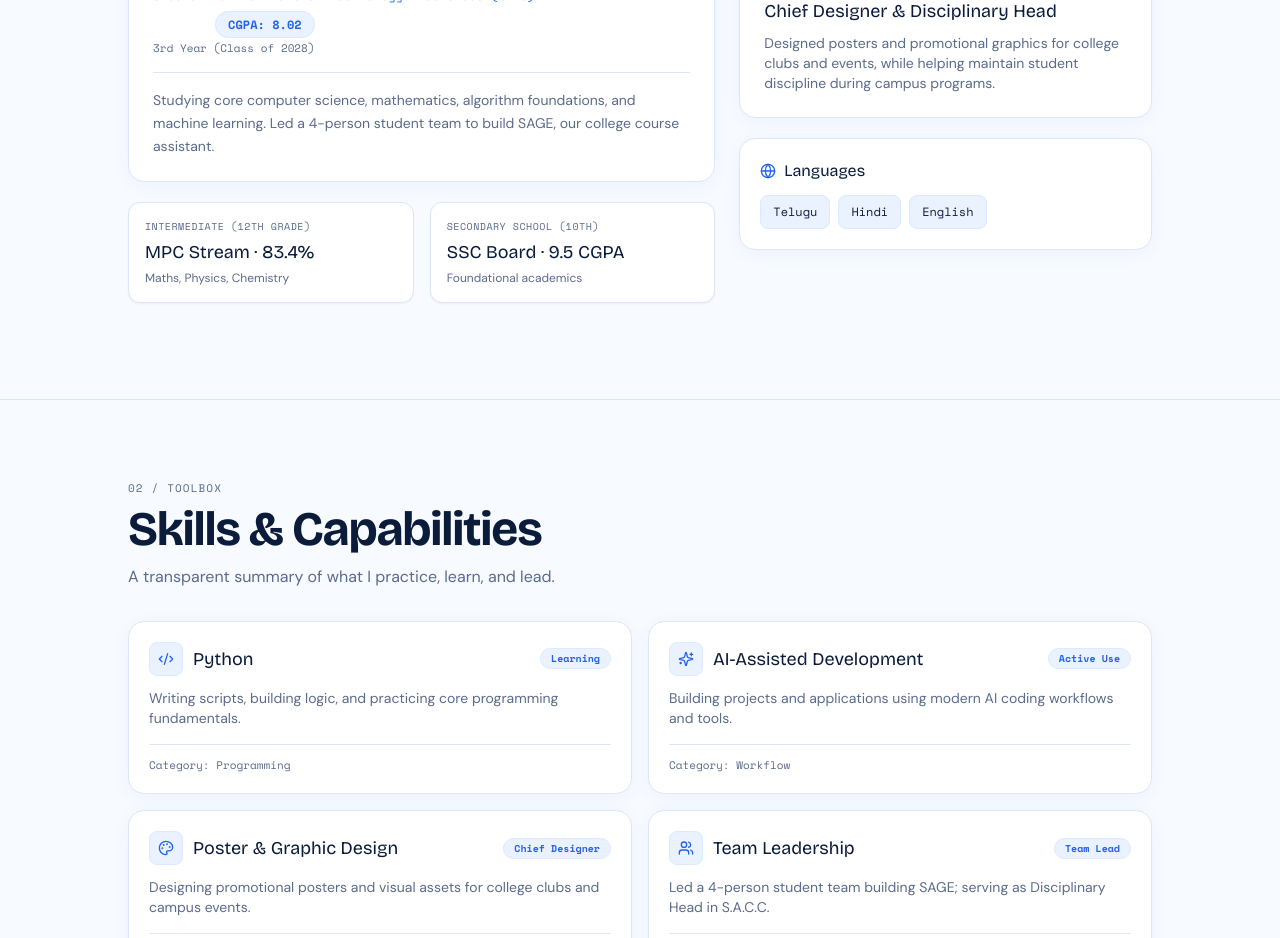
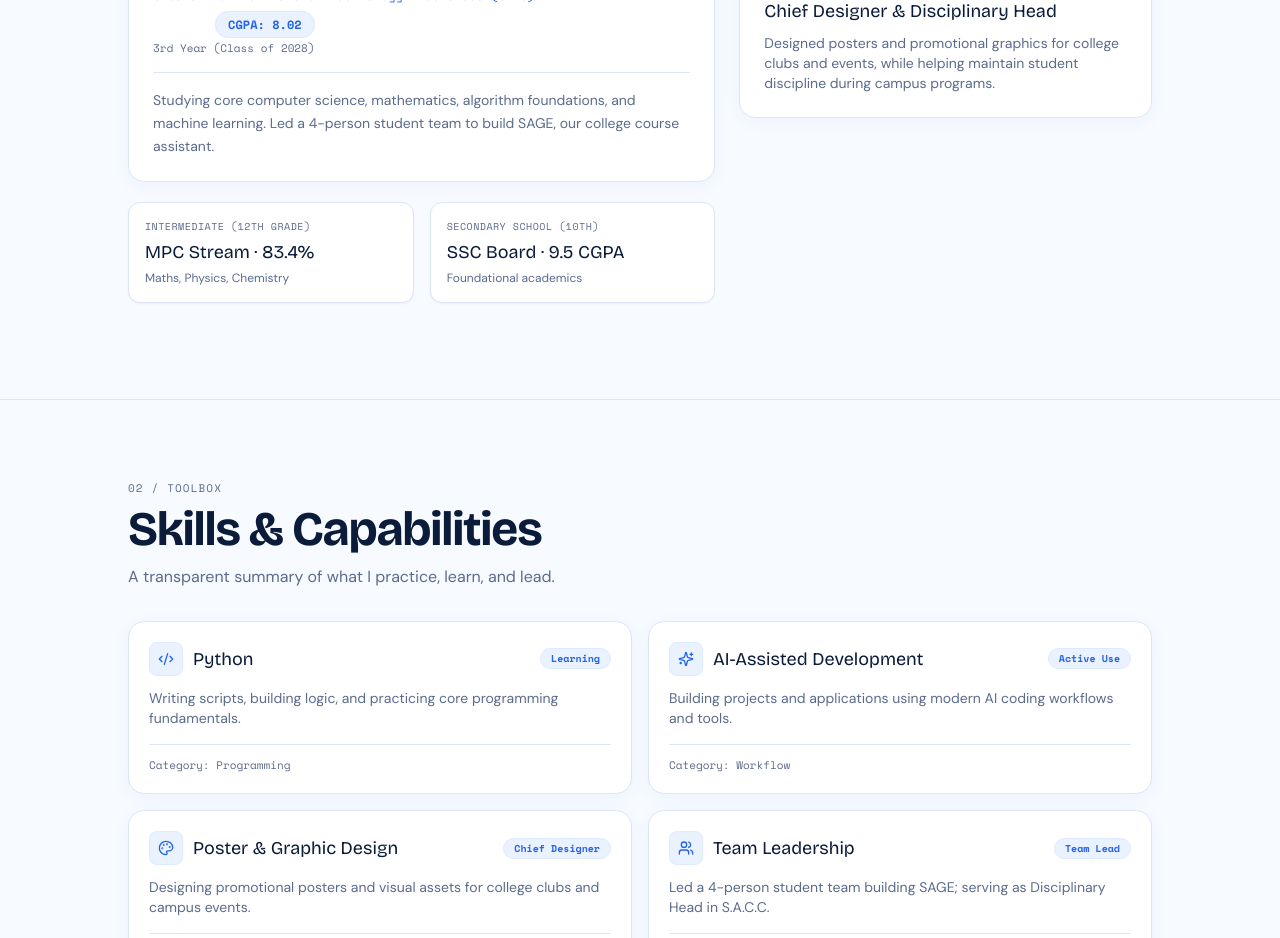
Before and after one commit to shivavaibhav200407/Portfolio, a Next.js app: page / in a window 1280 px wide. Shown: the part 1220-2158 px from the top of the page. Built offline with nearby package versions, Linux system fonts and the light colour scheme.

Commit message:
feat: remove languages from About timeline, Terminal and profile

```diff
--- a/src/components/sections/AboutTimeline.tsx
+++ b/src/components/sections/AboutTimeline.tsx
@@ -1,7 +1,7 @@
 "use client";
 
 import { motion } from "framer-motion";
-import { GraduationCap, Shield, Globe } from "lucide-react";
+import { GraduationCap, Shield } from "lucide-react";
 import { PROFILE } from "@/data/profile";
 
 export default function AboutTimeline() {
@@ -82,7 +82,7 @@ export default function AboutTimeline() {
             </div>
           </div>
 
-          {/* Right Column: Council Leadership & Languages */}
+          {/* Right Column: Council Leadership */}
           <div className="lg:col-span-5 space-y-5">
             <h3 className="font-serif text-xl flex items-center gap-2 text-[#0B1B3A] dark:text-white">
               <Shield className="h-4 w-4 text-[#2563EB] dark:text-[#FF1E27]" />
@@ -106,24 +106,6 @@ export default function AboutTimeline() {
                 {PROFILE.council.responsibility}
               </p>
             </div>
-
-            {/* Languages (Without proficiency labels) */}
-            <div className="rounded-2xl border p-5 border-[#DCE6F7] bg-white shadow-[0_4px_20px_-2px_rgba(37,99,235,0.06)] dark:border-white/10 dark:bg-[#0A0A0D] dark:shadow-none">
-              <h4 className="font-serif text-base flex items-center gap-2 text-[#0B1B3A] dark:text-white mb-3">
-                <Globe className="h-4 w-4 text-[#2563EB] dark:text-[#FF1E27]" />
-                <span>Languages</span>
-              </h4>
-              <div className="flex flex-wrap gap-2">
-                {PROFILE.languages.map((lang) => (
-                  <span
-                    key={lang.name}
-                    className="rounded-lg px-3 py-2 border font-mono text-xs font-medium border-[#DBEAFE] bg-[#EAF2FF] text-[#0B1B3A] dark:border-white/5 dark:bg-black/40 dark:text-slate-200"
-                  >
-                    {lang.name}
-                  </span>
-                ))}
-              </div>
-            </div>
           </div>
         </div>
       </div>
--- a/src/components/sections/Terminal.tsx
+++ b/src/components/sections/Terminal.tsx
@@ -66,7 +66,7 @@ export default function Terminal({ isOpen, onClose, isDark = true }: TerminalPro
               <div><span className="text-sky-400 dark:text-[#FF1E27]">sage</span> — SAGE multi-agent tutor architecture</div>
               <div><span className="text-sky-400 dark:text-[#FF1E27]">certs</span> — ML certification & workshops</div>
               <div><span className="text-sky-400 dark:text-[#FF1E27]">posters</span> — S.A.C.C posters + Google Drive link</div>
-              <div><span className="text-sky-400 dark:text-[#FF1E27]">skills</span> — Technical toolbox & languages</div>
+              <div><span className="text-sky-400 dark:text-[#FF1E27]">skills</span> — Technical toolbox</div>
               <div><span className="text-sky-400 dark:text-[#FF1E27]">contact</span> — Direct email and links</div>
               <div><span className="text-sky-400 dark:text-[#FF1E27]">clear</span> — Clear console output</div>
             </div>
@@ -132,7 +132,6 @@ export default function Terminal({ isOpen, onClose, isDark = true }: TerminalPro
           <div className="space-y-1 text-xs text-slate-300 font-mono">
             <p><span className="text-sky-400 dark:text-[#FF3843]">[Skills]:</span> Python (learning), AI-assisted development, Poster and graphic design, Team leadership</p>
             <p><span className="text-slate-300">[Technologies used in SAGE (built with AI tools)]:</span> Python, Django, ChromaDB, Groq, DuckDuckGo search</p>
-            <p><span className="text-slate-300">[Languages]:</span> Telugu, Hindi, English</p>
           </div>
         );
         break;
--- a/src/data/profile.ts
+++ b/src/data/profile.ts
@@ -31,12 +31,6 @@ export const PROFILE = {
     responsibility: "Designed posters and promotional graphics for college clubs and events, while helping maintain student discipline during campus programs.",
   },
 
-  languages: [
-    { name: "Telugu" },
-    { name: "Hindi" },
-    { name: "English" },
-  ],
-
   contact: {
     email: "vaibhava344@gmail.com",
     phone: "+91 9493721105",
```
